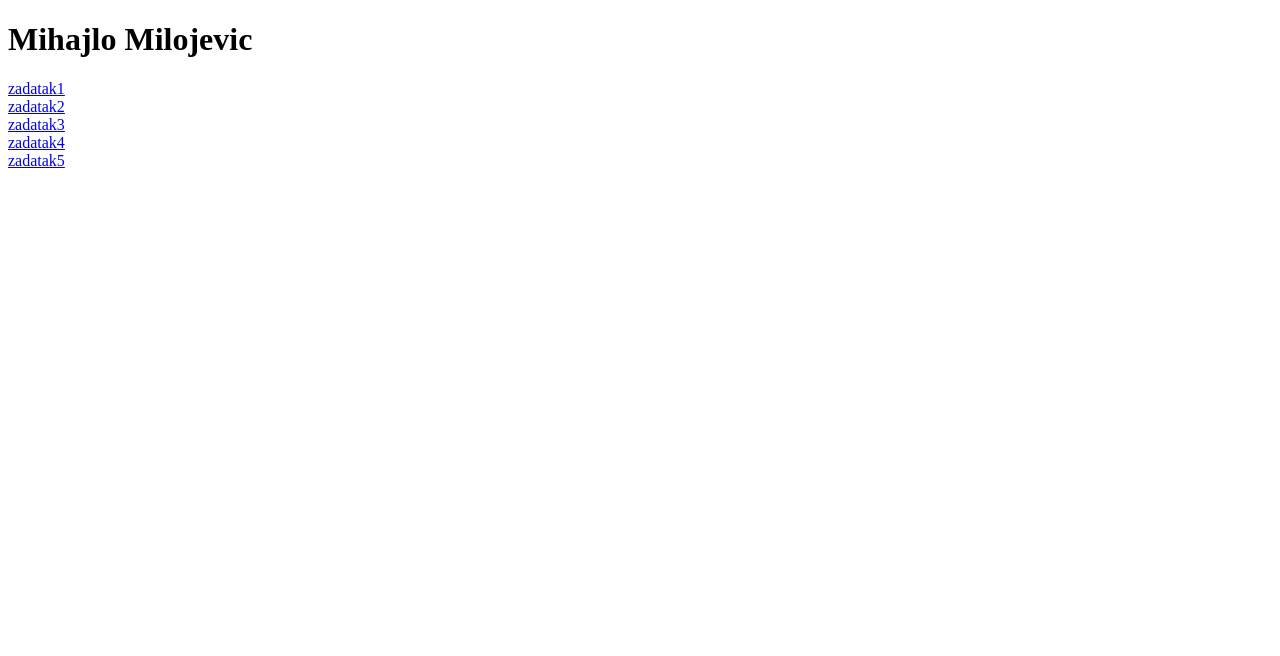
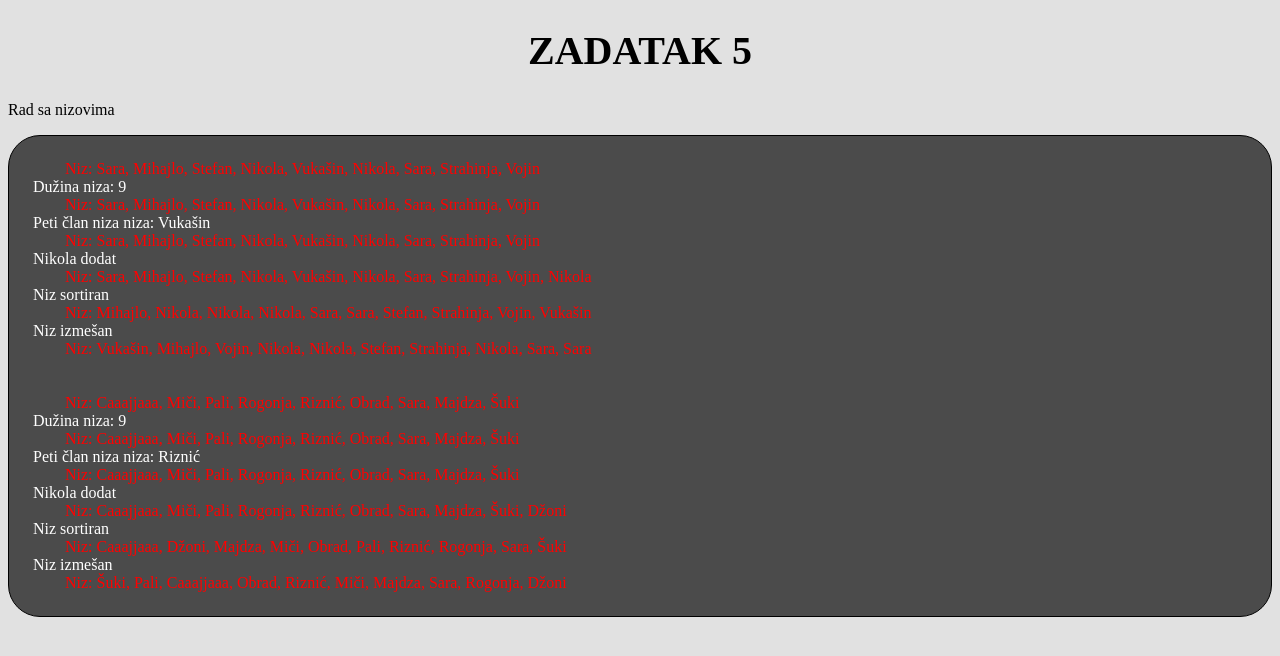
Before and after one commit to MihajloMilojevic/PHP-Skola, a PHP site: page /Zadatak6/index.php in a window 1280 px wide. Shown: the top 656 px of the page. Run offline with PHP 8.4, Linux system fonts and the light colour scheme.

Commit message:
zadatak 5 + i 6 bez matrice

```diff
--- a/Zadatak5/index.php
+++ b/Zadatak5/index.php
@@ -29,7 +29,11 @@
 			$poruka = "Dobar dan";
 		else if($vreme >= 18 && $vreme < 23)
 			$poruka = "Dobro veče";
-		echo "<p>$poruka</p>"
+		echo "<p>$poruka</p>";
+		$kraj = date_create("24.6.2022. 19:30");
+		$sad = date_create();
+		echo "Do kraja školske godine je ostalo još: <br>" .
+			date_diff($kraj, $sad)->format("%m meseci %d dana %h sati %i minuta %s sekundi");
 	?>
 	</div>
 </body>
--- /dev/null
+++ b/Zadatak6/index.php
@@ -0,0 +1,80 @@
+<!DOCTYPE html>
+<html lang="sr-RS">
+<head>
+	<meta charset="UTF-8">
+	<meta http-equiv="X-UA-Compatible" content="IE=edge">
+	<meta name="viewport" content="width=device-width, initial-scale=1.0">
+	<link rel="shortcut icon" href="./LOGO.ico" type="image/x-icon">
+	<link rel="stylesheet" href="styles.css">
+	<title>Zadatak 5</title>
+</head>
+<body>
+	<h1 class="title">Zadatak 5</h1>
+	<p>
+		Rad sa nizovima <br>
+	</p>
+
+	<div class="php">
+	<?php
+		$imena = array(
+			"Sara",
+			"Mihajlo",
+			"Stefan",
+			"Nikola",
+			"Vukašin",
+			"Nikola",
+			"Sara",
+			"Strahinja",
+			"Vojin"
+		);
+		$nadimci = array(
+			"Sara S" => "Caaajjaaa",
+			"Mihajlo M" => "Miči",
+			"Stefan P" => "Pali",
+			"Nikola R" => "Rogonja",
+			"Vukašin R" => "Riznić",
+			"Nikola O" => "Obrad",
+			"Sara M" => "Sara",
+			"Strahinja S" => "Majdza",
+			"Vojin Š" => "Šuki"
+		);
+		function Ispis($niz){
+			echo "<span class='niz'>Niz: " . join(", ", $niz) . "</span><br>";
+		}
+
+		Ispis($imena);
+		echo "Dužina niza: " . count($imena) . "<br>";
+		Ispis($imena);
+		echo "Peti član niza niza: " . $imena[4] . "<br>";
+		Ispis($imena);
+		$imena[count($imena)] = "Nikola";
+		echo "Nikola dodat<br>";
+		Ispis($imena);
+		sort($imena);
+		echo "Niz sortiran <br>";
+		Ispis($imena);
+		shuffle($imena);
+		echo "Niz izmešan<br>";
+		Ispis($imena);
+
+		echo "<br><br>";
+
+
+		Ispis($nadimci);
+		echo "Dužina niza: " . count($nadimci) . "<br>";
+		Ispis($nadimci);
+		echo "Peti član niza niza: " . $nadimci["Vukašin R"] . "<br>";
+		Ispis($nadimci);
+		$nadimci["Nikola M"] = "Džoni";
+		echo "Nikola dodat<br>";
+		Ispis($nadimci);
+		sort($nadimci);
+		echo "Niz sortiran <br>";
+		Ispis($nadimci);
+		shuffle($nadimci);
+		echo "Niz izmešan<br>";
+		Ispis($nadimci);
+	?>
+	</div>
+</body>
+</html>
--- /dev/null
+++ b/Zadatak6/styles.css
@@ -0,0 +1,22 @@
+body {
+    background-color: rgb(225, 225, 225);
+    color: black;
+}
+.title {
+    text-align: center;
+    font-size: 2.5rem;
+    color: black;
+    font-weight: bold;
+    text-transform: uppercase;
+}
+.php {
+    border: 1px solid black;
+    border-radius: 2rem;
+    padding: 1.5rem;
+    background-color: rgb(75, 75, 75);
+    color: white;
+}
+.niz {
+    padding: 2rem;
+    color: red;
+}
--- a/index.php
+++ b/index.php
@@ -14,5 +14,6 @@
 	<a href="http://zadatak3.milojevic.tech">zadatak3</a> <br>
 	<a href="http://zadatak4.milojevic.tech">zadatak4</a> <br>
 	<a href="http://zadatak5.milojevic.tech">zadatak5</a> <br>
+	<a href="http://zadatak6.milojevic.tech">zadatak6</a> <br>
 </body>
 </html>
```
Also changed, not shown: Zadatak6/LOGO.ico (added).
